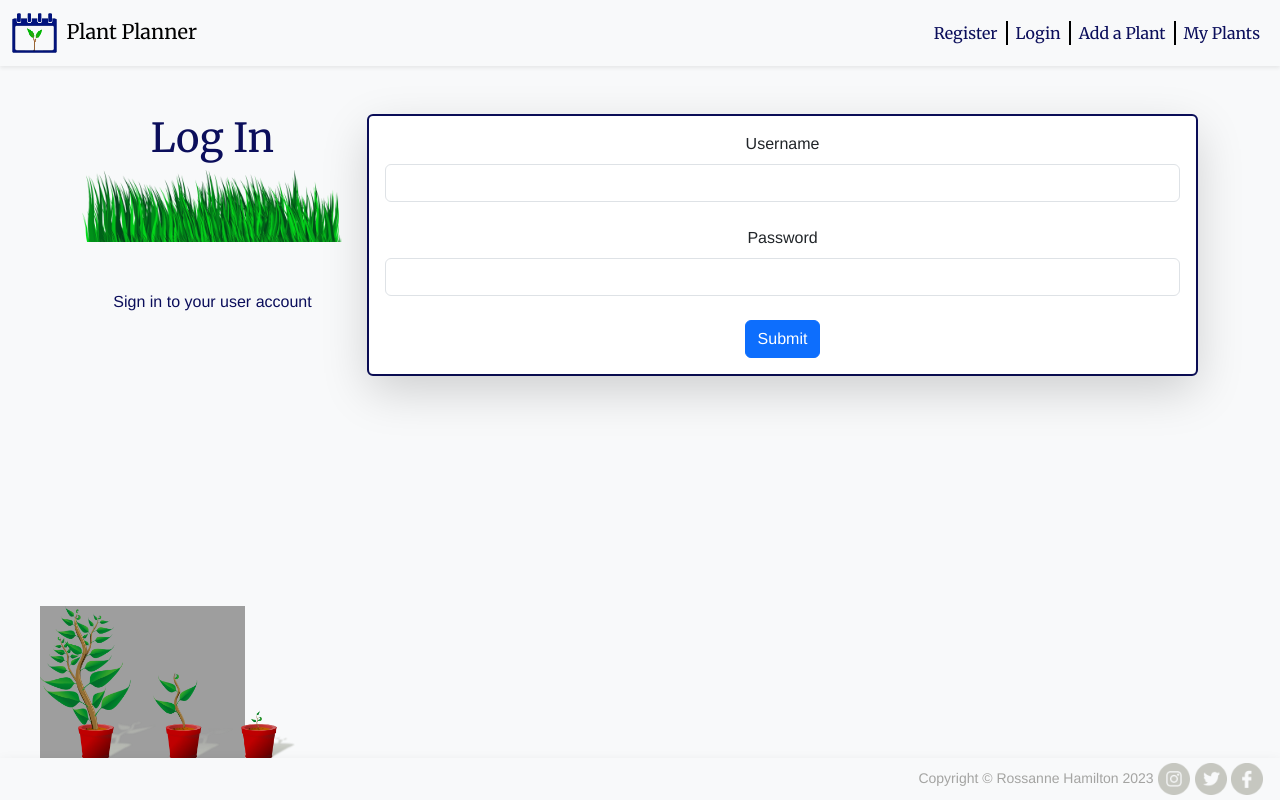
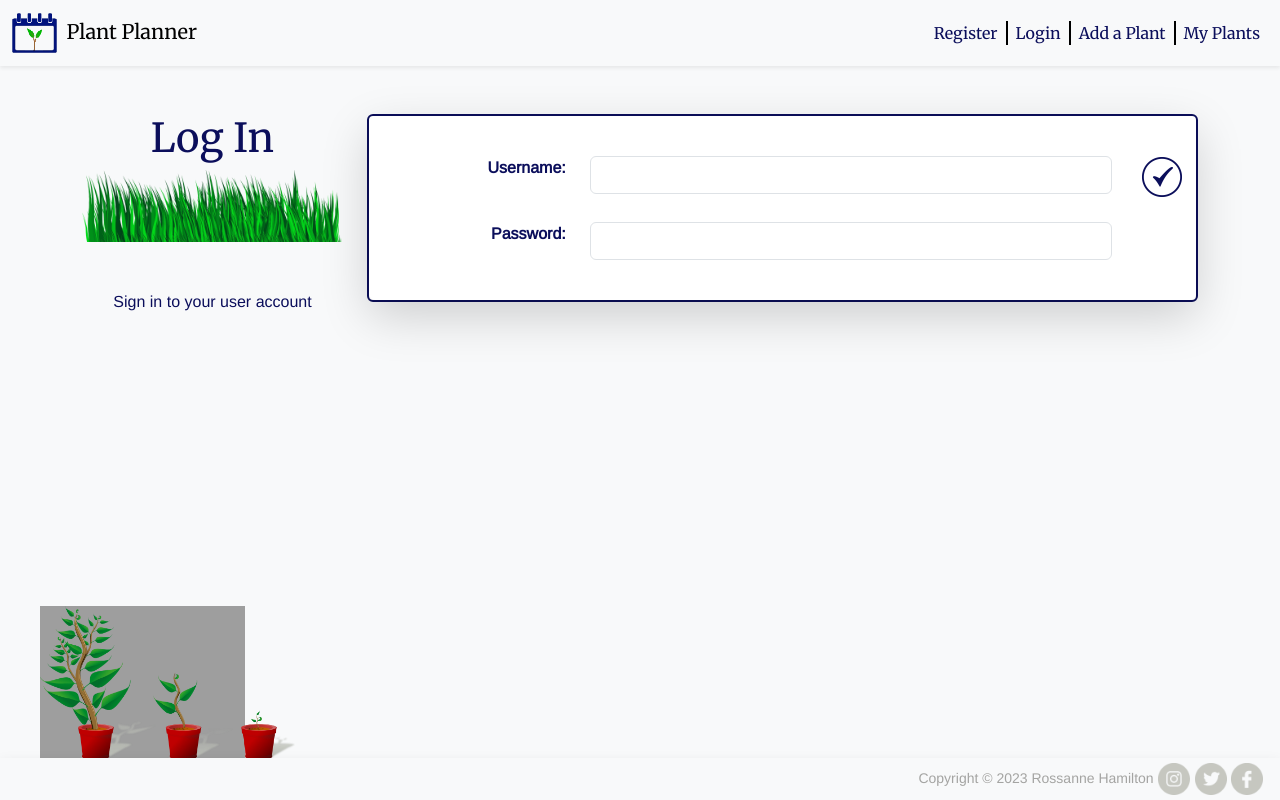
Before and after one commit to Lithill/Plant-Planner, a Flask app: page /login in a window 1280 px wide. Run offline with Flask 3, Linux system fonts and the light colour scheme; some libraries are stand-ins or nearby versions; grey boxes are pictures that could not be loaded.

Commit message:
Format login page

```diff
--- a/plantplanner/templates/footer.html
+++ b/plantplanner/templates/footer.html
@@ -5,7 +5,7 @@
                 <div class="col-3 three-plants">
                 </div>
                 <div class="col-9 text-end">
-                    <small class="text-start">Copyright &copy; Rossanne Hamilton 2023</small>
+                    <small class="text-start">Copyright &copy; 2023 Rossanne Hamilton</small>
                     <a href="#"><img src="{{ url_for('static', filename='images/instagram.webp') }}" alt="Instagram" class="sm-button"></a>
                     <a href="#"><img src="{{ url_for('static', filename='images/twitter.webp') }}" alt="Twitter" class="sm-button"></a>
                     <a href="#"><img src="{{ url_for('static', filename='images/facebook.webp') }}" alt="Facebook" class="sm-button"></a>
--- a/plantplanner/templates/login.html
+++ b/plantplanner/templates/login.html
@@ -11,21 +11,19 @@
     <div>
         <form method="POST">
             {{ form.hidden_tag() }}
-
-            {{ form.username.label(
-            class="form-label") }}
-
-            {{ form.username(
-            class="form-control") }}
             <br>
-            {{ form.password.label(
-            class="form-label") }}
-
-            {{ form.password(
-            class="form-control") }}
+            <div class="row blue-text text-end">
+                <div class="col-3"><strong>{{ form.username.label(class="form-label") ~ ':' }}</strong></div>
+                <div class="col-8">{{ form.username( class="form-control") }}</div>
+                <div class="col-1"><button type=submit><img src="{{ url_for('static', filename='images/save.webp') }}" alt="Save" class="save-button"></button></div>
+            </div>
             <br>
-            {{ form.submit(
-            class="btn btn-primary") }}
+            <div class="row blue-text text-end">
+                <div class="col-3"><strong>{{ form.password.label(class="form-label") ~ ':' }}</strong></div>
+                <div class="col-8">{{ form.password(class="form-control") }}</div>
+                <div class="col-1"></div>
+            </div>
+            <br>
         </form>
     </div>
 
```
